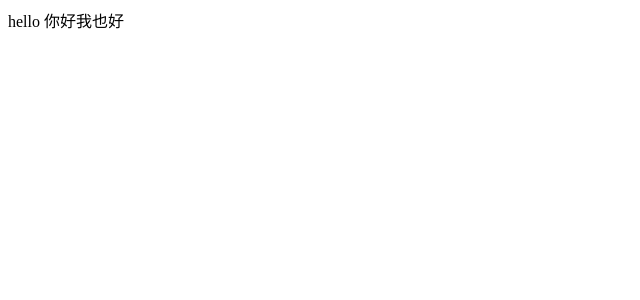
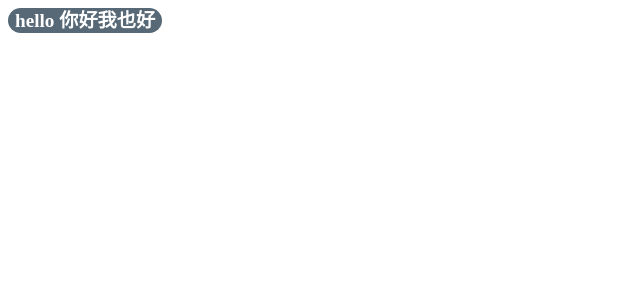
Before and after one commit to XatMassacrE/react-toggleLists, a React app: page / in a window 1280 px wide. Shown: the top 300 px of the page, without its empty margins (0-640 px from the left). Built offline with nearby package versions, Linux system fonts and the light colour scheme.

Commit message:
Add <style-loader, index.scss> to define basic stylesheet and use loader to load

```diff
--- a/package.json
+++ b/package.json
@@ -28,8 +28,11 @@
     "css-loader": "^0.23.1",
     "json-loader": "^0.5.4",
     "jsx-loader": "^0.13.2",
+    "node-sass": "^3.7.0",
     "open": "0.0.5",
     "react-hot-loader": "^1.3.0",
+    "sass-loader": "^3.2.0",
+    "style-loader": "^0.13.1",
     "webpack": "^1.13.1"
   }
 }
--- a/src/components/App.jsx
+++ b/src/components/App.jsx
@@ -25,7 +25,7 @@ class App extends Component {
       // <section className = "vertical-nav">
       //   //<DeptNav />
       // </section>
-      <section className = "content-page">
+      <section className = "content-page xat-badge">
         hello 你好我也好
       </section>
     );
--- a/src/index.css
+++ /dev/null
@@ -1,5 +0,0 @@
-body {
-  height: 100%;
-  width: 100%
-  background-color: #000;
-}
--- a/src/index.js
+++ b/src/index.js
@@ -1,7 +1,9 @@
 import React from 'react';
 import ReactDOM from 'react-dom';
 
-const App = require('./components/App');
+var App = require('./components/App');
+
+require('./index.scss');
 
 ReactDOM.render(
   <App />, document.getElementById('app')
--- /dev/null
+++ b/src/index.scss
@@ -0,0 +1,23 @@
+$main-background-color: #677C8C;
+$base-main-color: #FFFFFF;
+$light-gray-color: #CED8DB;
+$dark-gray-color: #576977;
+
+body {
+  height: 100%;
+  width: 100%;
+}
+.xat-badge {
+  display: inline-block;
+  min-width: 10px;
+  padding: 3px 7px;
+  font-size: 1.2rem;
+  font-weight: 700;
+  line-height: 1;
+  vertical-align: baseline;
+  white-space: nowrap;
+  text-align: center;
+  color: $base-main-color;
+  background-color: $dark-gray-color;
+  border-radius: .8rem;
+}
--- a/webpack.config.js
+++ b/webpack.config.js
@@ -19,8 +19,8 @@ module.exports = {
         exclude: /node_modules/,
         include: /src/
       },
-      {test: /\.css$/, loader: 'css'},
-      {test: /\.scss$/, loader: 'sass'},
+      {test: /\.css$/, loader: 'style!css'},
+      {test: /\.scss$/, loader: 'style!css!sass'},
       {test: /\.json$/, loader: 'json-loader'},
     ]
   },
```
